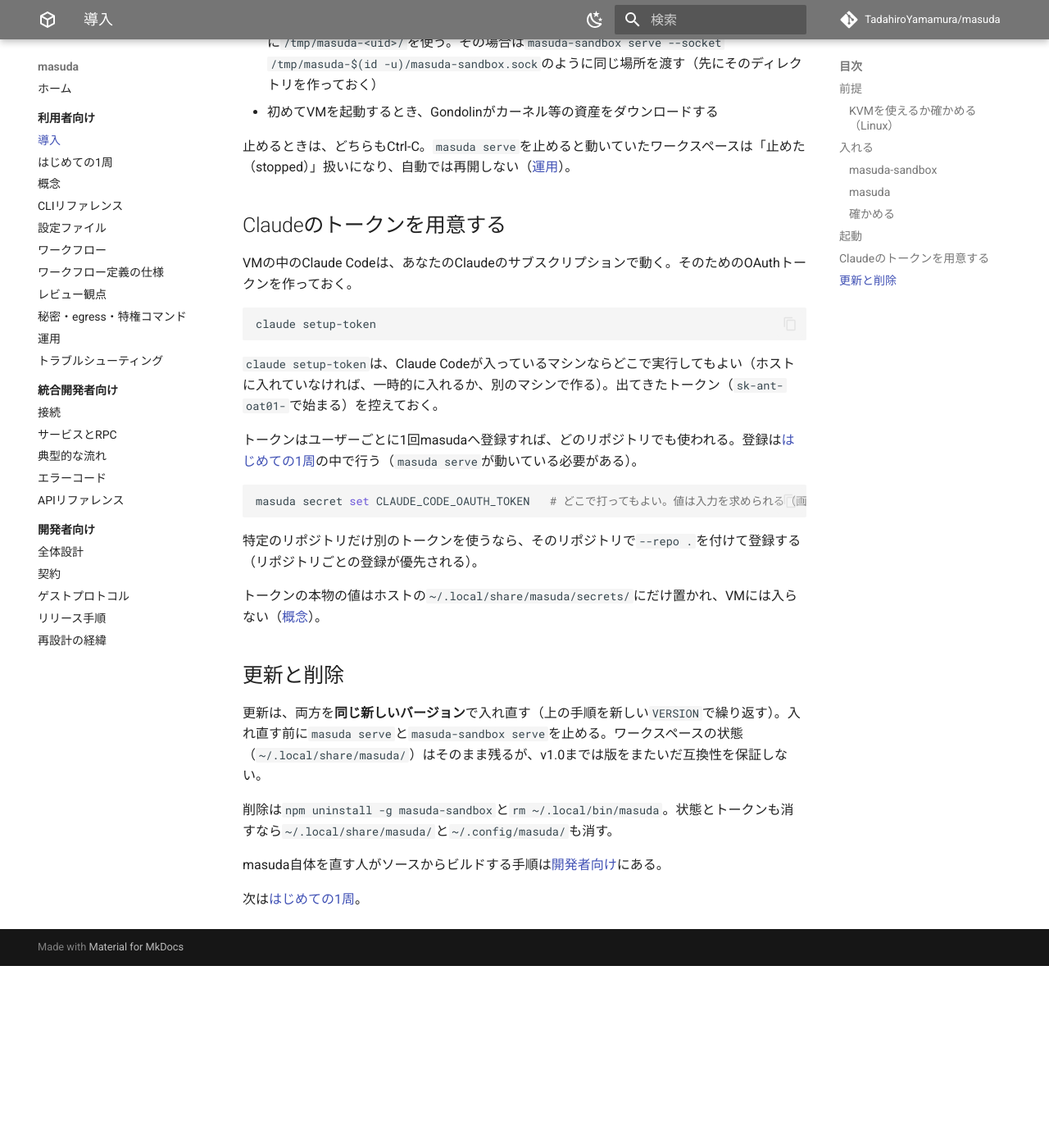
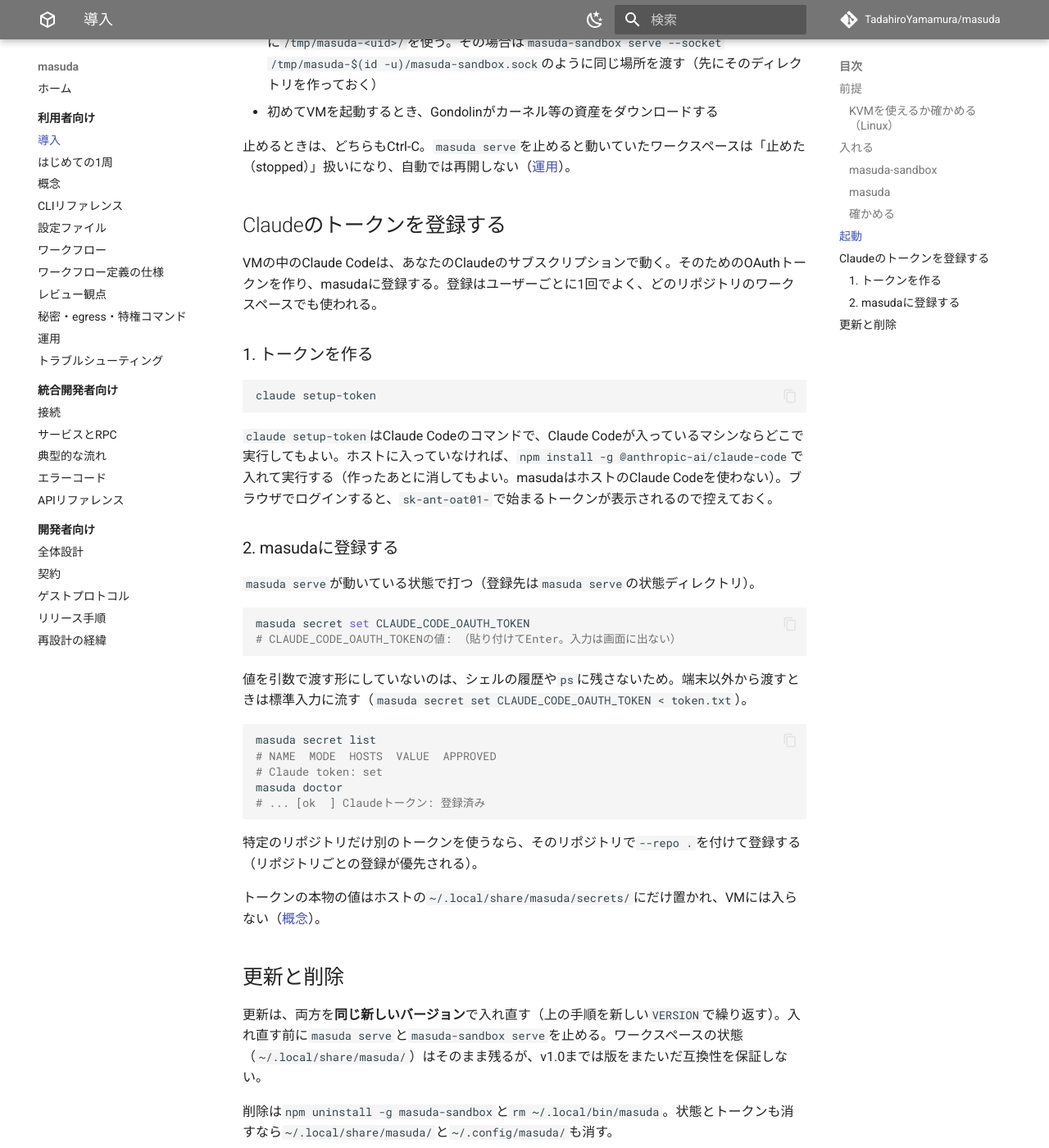
Before and after one commit to TadahiroYamamura/masuda, an MkDocs documentation site: the page built from docs/user/install.md, in a window 1280 px wide and 1400 px high, scrolled down 3139 px. Shown: the whole window at 82% size. Built offline with MkDocs 1.6.1 and Material for MkDocs 9.7.7, drawn with Linux system fonts in a browser that asks for light colours; comment, search, counter and statistics services are not loaded; the version menu is left out; before the commit the page ends 4317 px from its top, so only the background shows below that; some of the changed text lies outside the part shown.

Commit message:
docs(user): 導入ページでClaudeトークンの登録まで完結させる
## 意図
導入ページのトークンの節は「作る」までで、登録は「はじめての1周」へ先送りしていた。導入だけ読んだ
人はdoctorのトークンNGを解消できない。節を「登録する」に変え、ホストにClaude Codeが無いときの
入れ方、secret setの入力の仕方（端末なら非表示入力、それ以外は標準入力）、secret list・doctorでの
確認までを導入に置き、quickstartは確認だけにした。

## 設計上の考慮点
CLAUDE.mdの冒頭の「redesignブランチが現在の正」も、v0.1.0公開後の実態（開発はdevelop、
リリースはmainにタグ）に合わせた。

Co-Authored-By: Claude Fable 5.1 <noreply@anthropic.com>

````diff
--- a/docs/user/install.md
+++ b/docs/user/install.md
@@ -85,7 +85,7 @@ masuda version
 masuda doctor
 ```
 
-QEMU・KVM（macOSはHVF）・Node・Docker・gitと、`masuda-sandbox serve`への到達、Claudeのトークンを1項目ずつ確かめ、足りないものに直し方を添える。この時点では`masuda-sandbox`（まだ起動していない）とClaudeトークン（まだ登録していない）がNGになる。次の「起動」と「Claudeのトークンを用意する」のあとでもう一度打ち、すべて`ok`になることを確かめる（[CLIリファレンス](cli.md#doctor)）。
+QEMU・KVM（macOSはHVF）・Node・Docker・gitと、`masuda-sandbox serve`への到達、Claudeのトークンを1項目ずつ確かめ、足りないものに直し方を添える。この時点では`masuda-sandbox`（まだ起動していない）とClaudeトークン（まだ登録していない）がNGになる。次の「起動」と「Claudeのトークンを登録する」のあとでもう一度打ち、すべて`ok`になることを確かめる（[CLIリファレンス](cli.md#doctor)）。
 
 ## 起動
 
@@ -110,20 +110,35 @@ masuda serve
 
 止めるときは、どちらもCtrl-C。`masuda serve`を止めると動いていたワークスペースは「止めた（stopped）」扱いになり、自動では再開しない（[運用](operations.md#serve-restart)）。
 
-## Claudeのトークンを用意する {#claude-token}
+## Claudeのトークンを登録する {#claude-token}
 
-VMの中のClaude Codeは、あなたのClaudeのサブスクリプションで動く。そのためのOAuthトークンを作っておく。
+VMの中のClaude Codeは、あなたのClaudeのサブスクリプションで動く。そのためのOAuthトークンを作り、masudaに登録する。登録はユーザーごとに1回でよく、どのリポジトリのワークスペースでも使われる。
+
+### 1. トークンを作る
 
 ```sh
 claude setup-token
 ```
 
-`claude setup-token`は、Claude Codeが入っているマシンならどこで実行してもよい（ホストに入れていなければ、一時的に入れるか、別のマシンで作る）。出てきたトークン（`sk-ant-oat01-`で始まる）を控えておく。
+`claude setup-token`はClaude Codeのコマンドで、Claude Codeが入っているマシンならどこで実行してもよい。ホストに入っていなければ、`npm install -g @anthropic-ai/claude-code`で入れて実行する（作ったあとに消してもよい。masudaはホストのClaude Codeを使わない）。ブラウザでログインすると、`sk-ant-oat01-`で始まるトークンが表示されるので控えておく。
 
-トークンはユーザーごとに1回masudaへ登録すれば、どのリポジトリでも使われる。登録は[はじめての1周](quickstart.md)の中で行う（`masuda serve`が動いている必要がある）。
+### 2. masudaに登録する
+
+`masuda serve`が動いている状態で打つ（登録先は`masuda serve`の状態ディレクトリ）。
 
 ```sh
-masuda secret set CLAUDE_CODE_OAUTH_TOKEN   # どこで打ってもよい。値は入力を求められる（画面に出ない）
+masuda secret set CLAUDE_CODE_OAUTH_TOKEN
+# CLAUDE_CODE_OAUTH_TOKENの値: （貼り付けてEnter。入力は画面に出ない）
+```
+
+値を引数で渡す形にしていないのは、シェルの履歴や`ps`に残さないため。端末以外から渡すときは標準入力に流す（`masuda secret set CLAUDE_CODE_OAUTH_TOKEN < token.txt`）。
+
+```sh
+masuda secret list
+# NAME  MODE  HOSTS  VALUE  APPROVED
+# Claude token: set
+masuda doctor
+# ... [ok  ] Claudeトークン: 登録済み
 ```
 
 特定のリポジトリだけ別のトークンを使うなら、そのリポジトリで`--repo .`を付けて登録する（リポジトリごとの登録が優先される）。
````
Also changed, not shown: CLAUDE.md (+1 -1 lines), docs/user/quickstart.md (+3 -5 lines).
